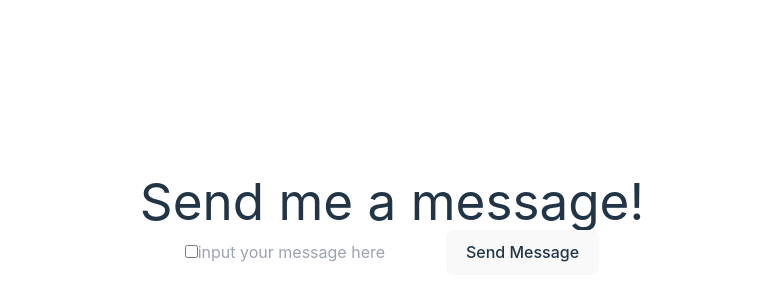
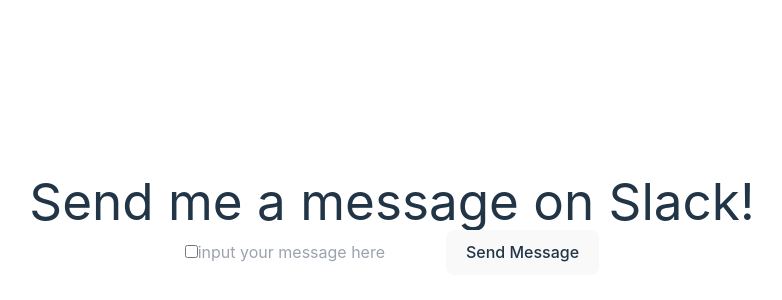
Before and after one commit to yurivasconcelos/old-yurivasconcelos.github.io, a React (Vite) app: page / in a window 1280 px wide. Shown: the part 176-476 px from the top of the page, without its empty margins (248-1030 px from the left). Built offline with nearby package versions, Linux system fonts and the light colour scheme.

Commit message:
fix config files

```diff
--- a/src/App.tsx
+++ b/src/App.tsx
@@ -8,7 +8,7 @@
 
   return (
     <>
-      <div className='w-full'>
+      <div>
         {/* <Button></Button>
         <Effect name={count.toString()}></Effect>
         <FetchComponent></FetchComponent> */}
--- a/src/components/SlackComponent.tsx
+++ b/src/components/SlackComponent.tsx
@@ -8,7 +8,7 @@
   return (
     <>
       <div>
-        <h1 className='text-3xl font-bold'>Send me a message!</h1>
+        <h1 className='text-3xl font-bold'>Send me a message on Slack!</h1>
         <input
           type='checkbox'
           className='input'
@@ -17,7 +17,7 @@
           onChange={(e) => setIsLocal(e.target.checked)}
         />
         <input type='text' placeholder='input your message here' onChange={(e) => setMessage(e.target.value)}></input>
-        <button onClick={() => sendMessage(message, isLocal)}>Send Message</button>
+        <button className='bg-black' onClick={() => sendMessage(message, isLocal)}>Send Message</button>
       </div>
     </>
   );
```
Also changed, not shown: tsconfig.app.json (deleted, +0 -27 lines), tsconfig.json (+25 -9 lines).
